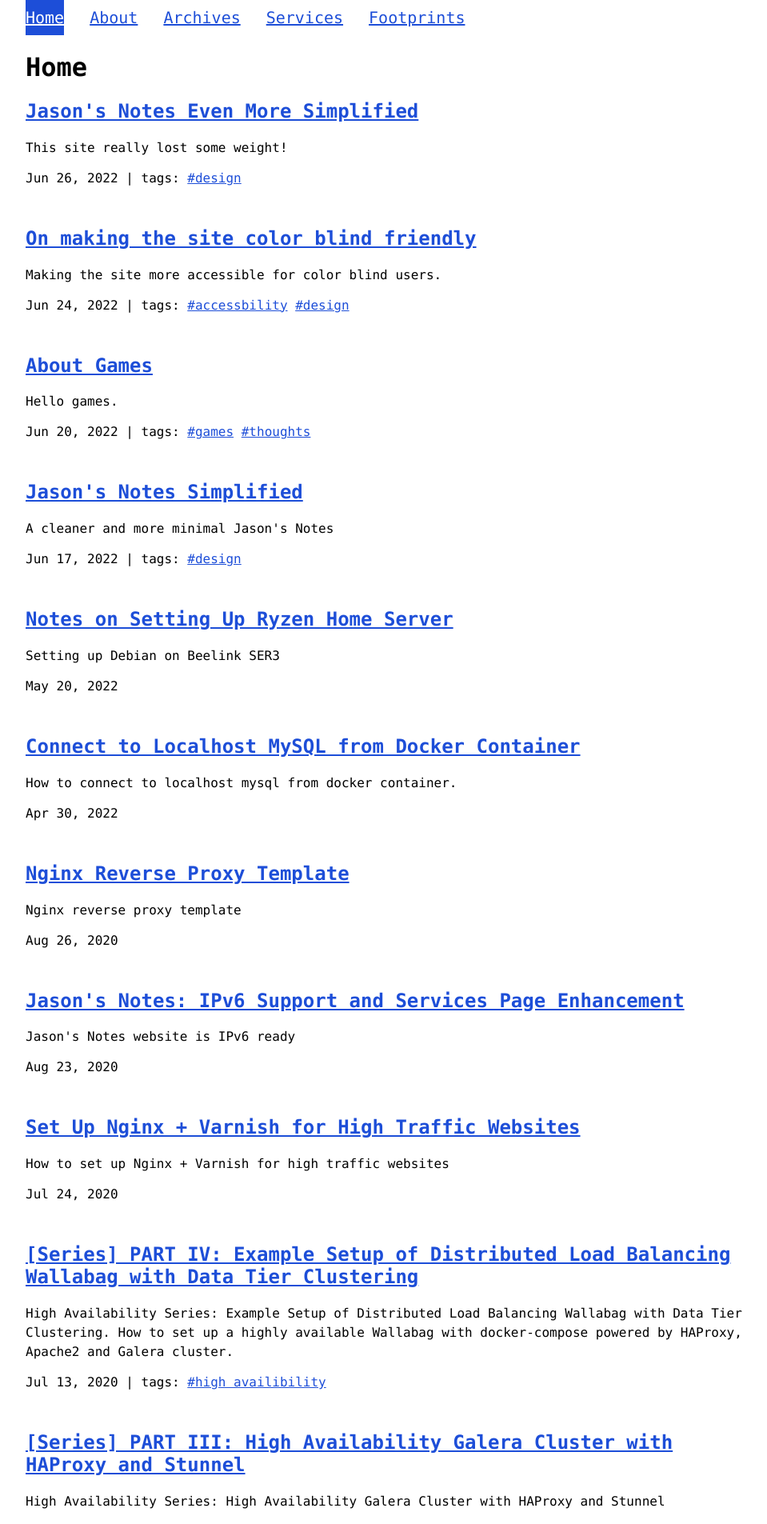
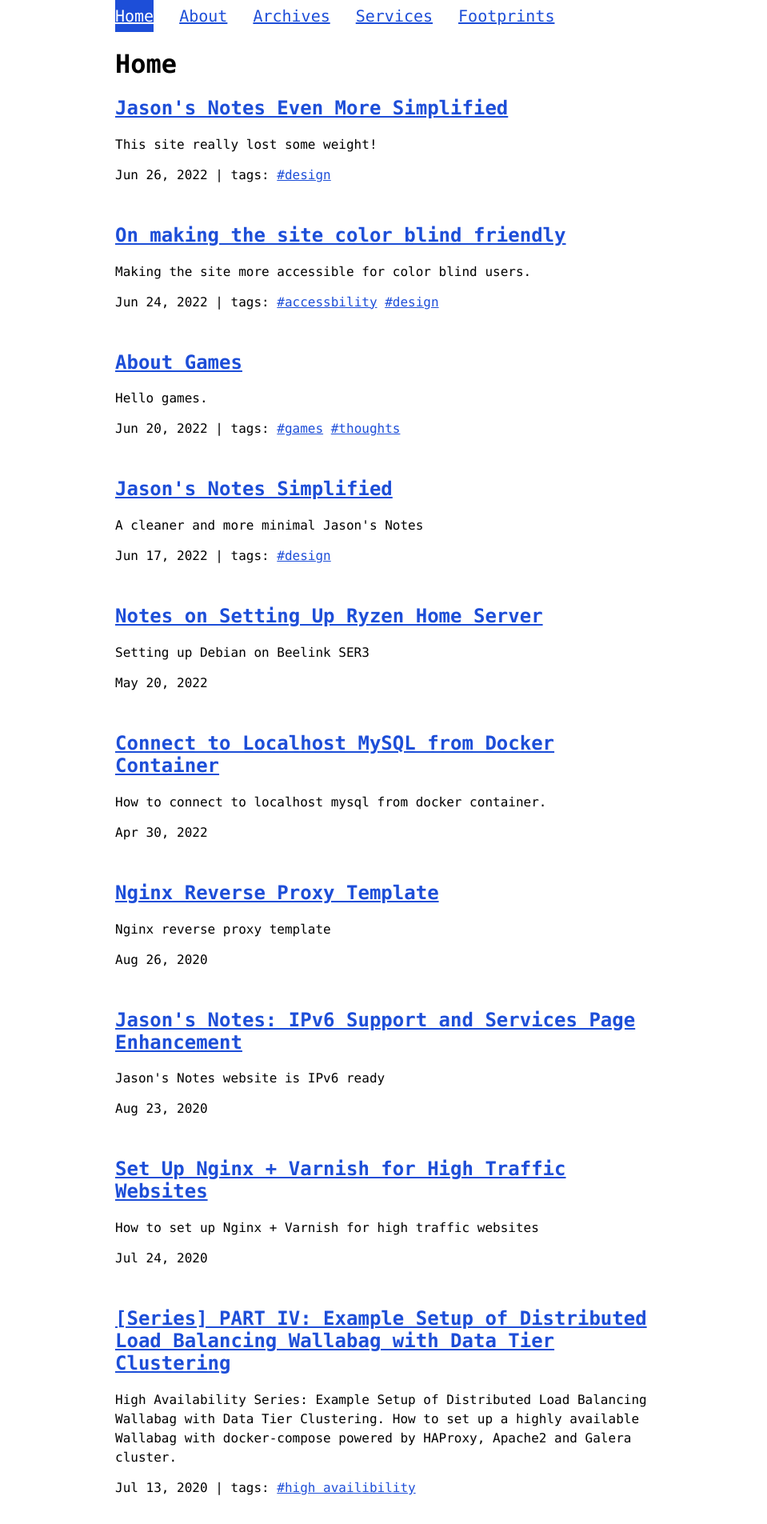
Before and after one commit to jasontthai/jasonthai.me, a Jekyll site: the page built from index.html, in a window 1280 px wide. Shown: the top 1905 px of the page at 80% size, without its empty margins (160-1119 px from the left). Built offline with Jekyll 4.4.1, drawn with Linux system fonts in a browser that asks for light colours.

Commit message:
simplify styles even more

```diff
--- a/_includes/head.html
+++ b/_includes/head.html
@@ -11,50 +11,31 @@
   {% endif %}
   {%- feed_meta -%}
   <style>
+    * {
+      color-scheme: light dark
+    }
+
     :root {
-      --bg-color: #FFF;
-      --text-color: #000;
-      --link-color: rgb(29 78 216);
+      --link-color: #1d4ed8;
       --link-text-color: #FFF;
     }
 
     @media (prefers-color-scheme: dark) {
       :root {
-        --bg-color: rgb(41 37 36);
-        --text-color: #FFF;
-        --link-color: rgb(191 219 254);
+        --link-color: #b8bb26;
         --link-text-color: #000;
       }
     }
 
-    html,
     body {
-      height: 100%;
-    }
-
-    body {
-      background-color: var(--bg-color);
-      color: var(--text-color);
-      display: flex;
-      flex-direction: column;
       font-family: ui-monospace, SFMono-Regular, Menlo, Monaco, Consolas, Liberation Mono, Courier New, monospace;
       margin: auto;
-      max-width: 56rem;
+      max-width: 7in;
       padding: 0 1rem;
     }
 
-    main {
-      flex: 1 0 auto;
-    }
-
     footer {
-      border-block-start: 2px solid rgb(209 213 219);
-      display: flex;
-      flex-direction: column;
-      justify-content: center;
-      align-items: center;
-      flex-shrink: 0;
-      padding: 1.25rem 0;
+      margin: 2em 0;
     }
 
     a {
@@ -69,9 +50,8 @@
     nav>a {
       display: inline-block;
       font-size: 1.25rem;
-      line-height: 1.75rem;
       padding: 0.5rem 0;
-      margin-inline-end: 2rem;
+      margin-right: 2rem;
     }
 
     ul>li {
--- a/_layouts/default.html
+++ b/_layouts/default.html
@@ -17,14 +17,13 @@
   </main>
 
   <footer>
-    <span>{{ site.title | escape }}</b> © 2019 - {{ site.time | date: '%Y' }}</span>
-    <br>
-    <span>
-      <span>A member of </span>
+    <p>{{ site.title | escape }}</b> © 2019 - {{ site.time | date: '%Y' }}</p>
+    <p>
+      A member of
       <a target="blank" href="https://512kb.club">
         <span>512KB Club</span>
       </a>
-    </span>
+    </p>
   </footer>
 
 </body>
--- a/_layouts/post.html
+++ b/_layouts/post.html
@@ -279,9 +279,8 @@
       <span>Category:</span>
       <a href="/categories/{{ page.category }}">{{ page.category }}</a>
       {%- if page.tags.size > 0 -%}
-      |
       <span>
-        Tags:
+        | Tags:
       </span>
       {%- for tag in page.tags -%}
       <a href="/tags/{{ tag }}">#{{ tag }}</a>
```
